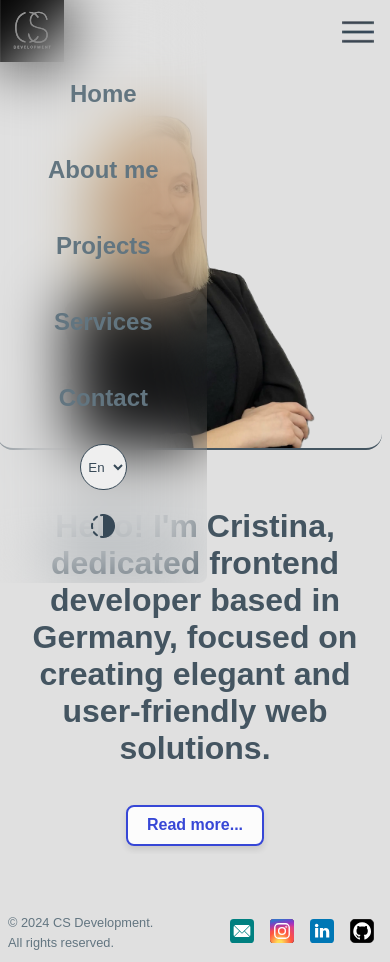
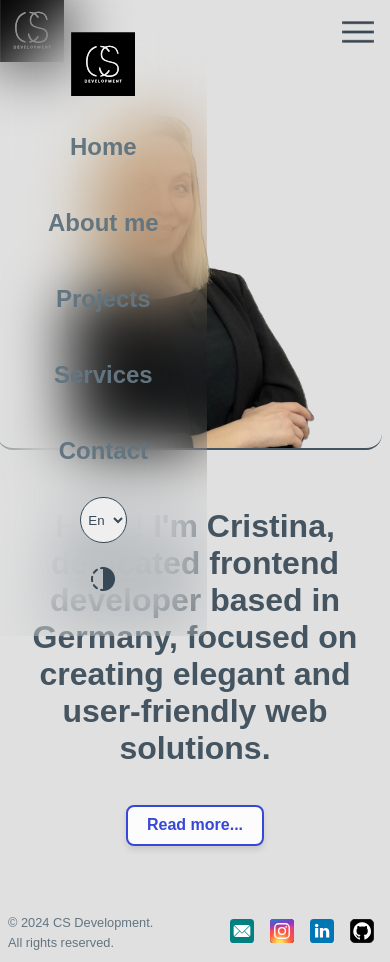
Before and after one commit to CristinaSt86/Portfolio, a React (Create React App) app: page / in a window 390 px wide. Both pictures are taken after a click on the element 358 px from the left and 32 px from the top of the page. Built offline with nearby package versions, Linux system fonts and the light colour scheme.

Commit message:
Add logo in the drop down menu.

```diff
--- a/src/components/FloatingLabel/FloatingLabel.module.css
+++ b/src/components/FloatingLabel/FloatingLabel.module.css
@@ -11,6 +11,7 @@
   padding: 0.6rem;
   width: 100%;
   outline: none;
+
 }
 
 .floatingLabelGroup label {
--- a/src/components/Header/Header.jsx
+++ b/src/components/Header/Header.jsx
@@ -3,7 +3,7 @@ import css from "./Header.module.css";
 //import BackButton from "../BackButton/BackButton";
 import Navigation from "../Navigation/Navigation";
 import { Link } from "react-router-dom";
-import logo from "../../images/l3.svg";
+import logo from "../../images/logo.svg";
 
 const Header = () => {
   return (
--- a/src/components/Navigation/Navigation.jsx
+++ b/src/components/Navigation/Navigation.jsx
@@ -5,6 +5,7 @@ import hamburgerMenu from "../../images/meniuHam.webp";
 import { useTheme } from "../../ThemeContext";
 import { useTranslation } from "react-i18next";
 import ThemeToggler from "../ThemeToggler/ThemeToggler";
+import Logo from "../../images/logo.svg"
 
 const Navigation = () => {
   const [menuOpen, setMenuOpen] = useState(false);
@@ -51,6 +52,10 @@ const Navigation = () => {
         <img src={hamburgerMenu} alt="mobile-menu" />
       </div>
       <ul className={`${css.list} ${menuOpen ? css.show : ""}`}>
+      <li className={css.navItemMobileLogo}>
+      <img src={Logo} alt="Logo" className={css.mobileLogo} />
+    </li>
+
         {navLinks.map((link, index) => (
           <Link
             key={index}
--- a/src/components/Navigation/Navigation.module.css
+++ b/src/components/Navigation/Navigation.module.css
@@ -6,9 +6,6 @@
   gap: 1rem;
   /* width:100%; */
 }
-
-
-
 
 .links {
   text-decoration: none;
@@ -25,7 +22,6 @@
 .links:hover {
   text-decoration: underline;
   transform: scale(1.1);
-
 }
 
 .linksNight:hover {
@@ -42,7 +38,7 @@
   color: #374957;
 }
 
-.option{
+.option {
   font-size: 1.1rem;
 }
 .hamburger img {
@@ -58,13 +54,20 @@
     width: 2rem;
   }
 
+  .mobileLogo {
+    width: 4rem;
+    height: 4rem;
+    top:0;
+
+  }
+
   .hamburger {
     cursor: pointer;
   }
 
-  .links:first-of-type {
+  /* .links:first-of-type {
     margin-top: 2rem;
-  }
+  } */
 
   .list {
     flex-direction: column;
```
Also changed, not shown: src/images/logo.svg (renamed from src/images/l3.svg).
